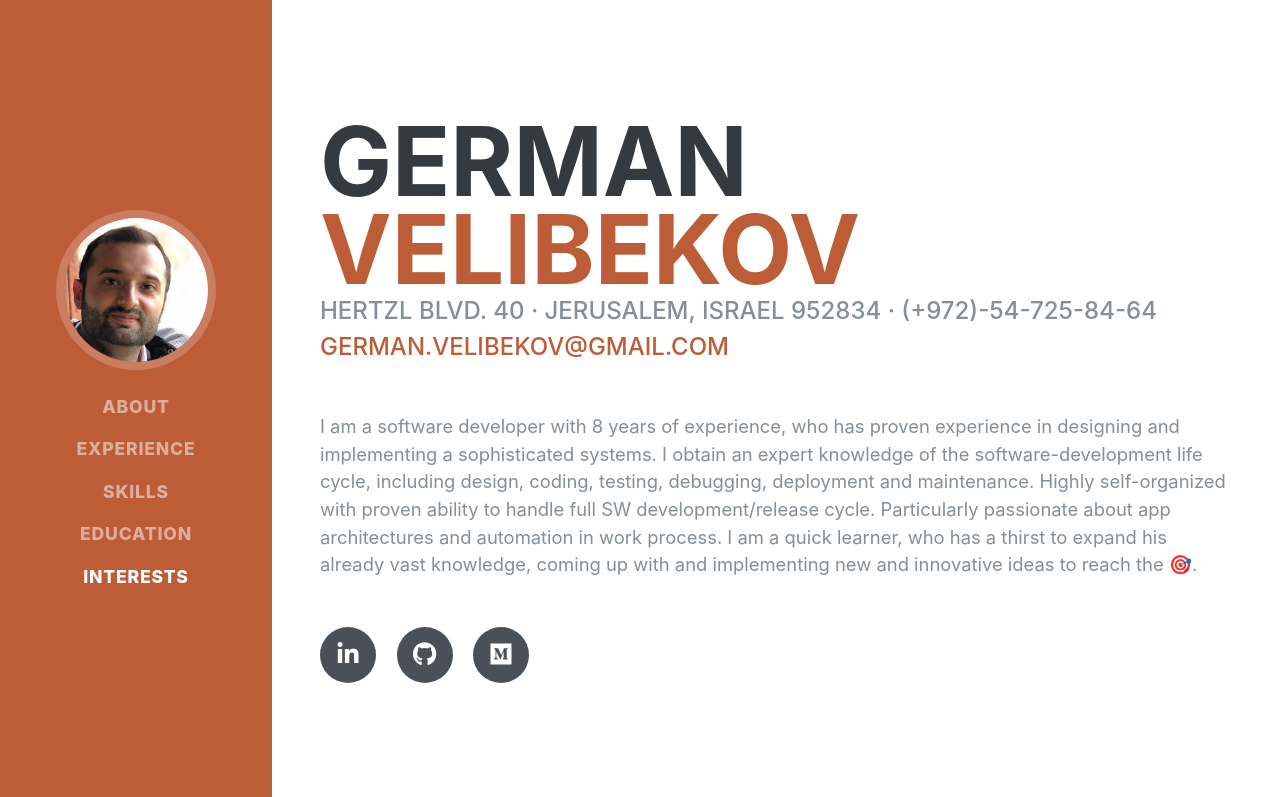
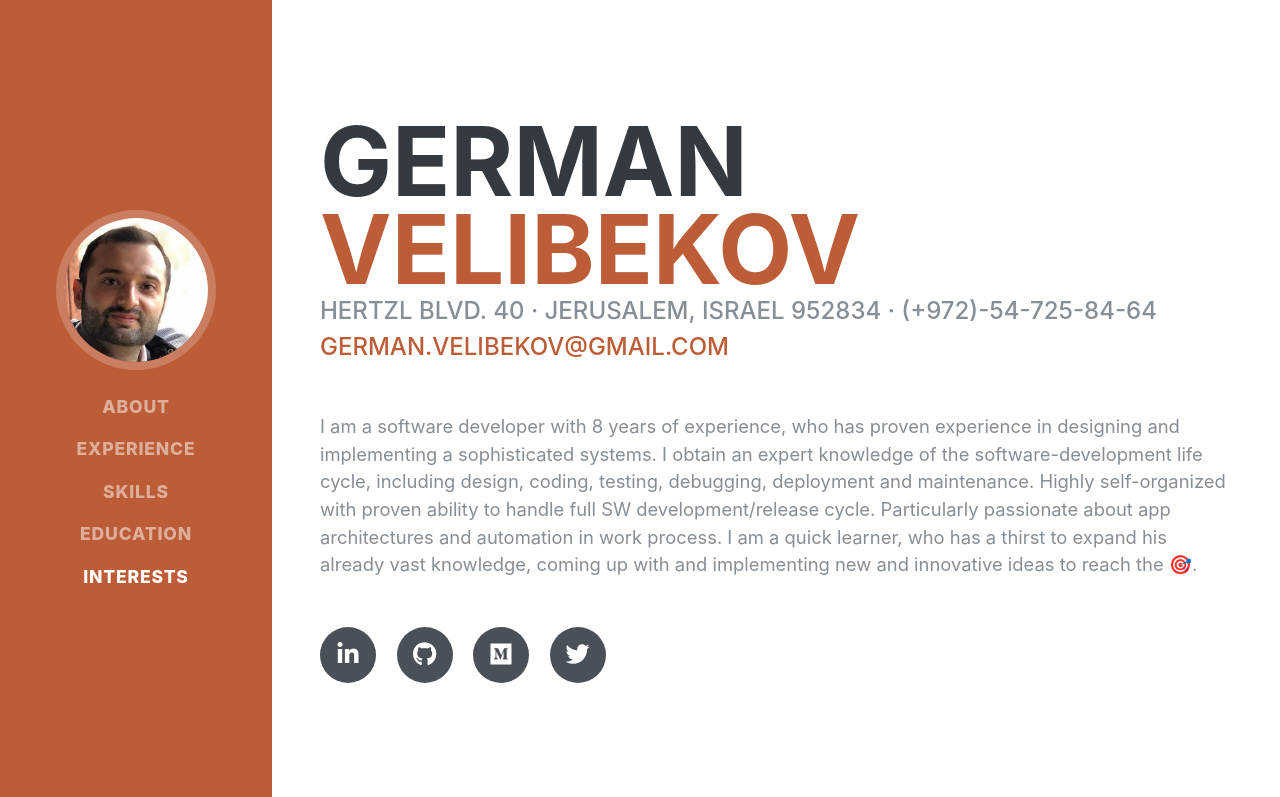
Before and after one commit to GeRryCh/web-resume, a plain HTML site: page index.html in a window 1280 px wide. Shown: the top 797 px of the page. Drawn offline with Linux system fonts and the light colour scheme; a web font is replaced by a local one.

Commit message:
added link to twitter

```diff
--- a/index.html
+++ b/index.html
@@ -88,6 +88,9 @@
           </a>
           <a href="https://medium.com/@german.velibekov_7849">
             <i class="fab fa-medium"></i>
+          </a>
+          <a href="https://twitter.com/GeRyCsH">
+            <i class="fab fa-twitter"></i>
           </a>
         </div>
       </div>
```
